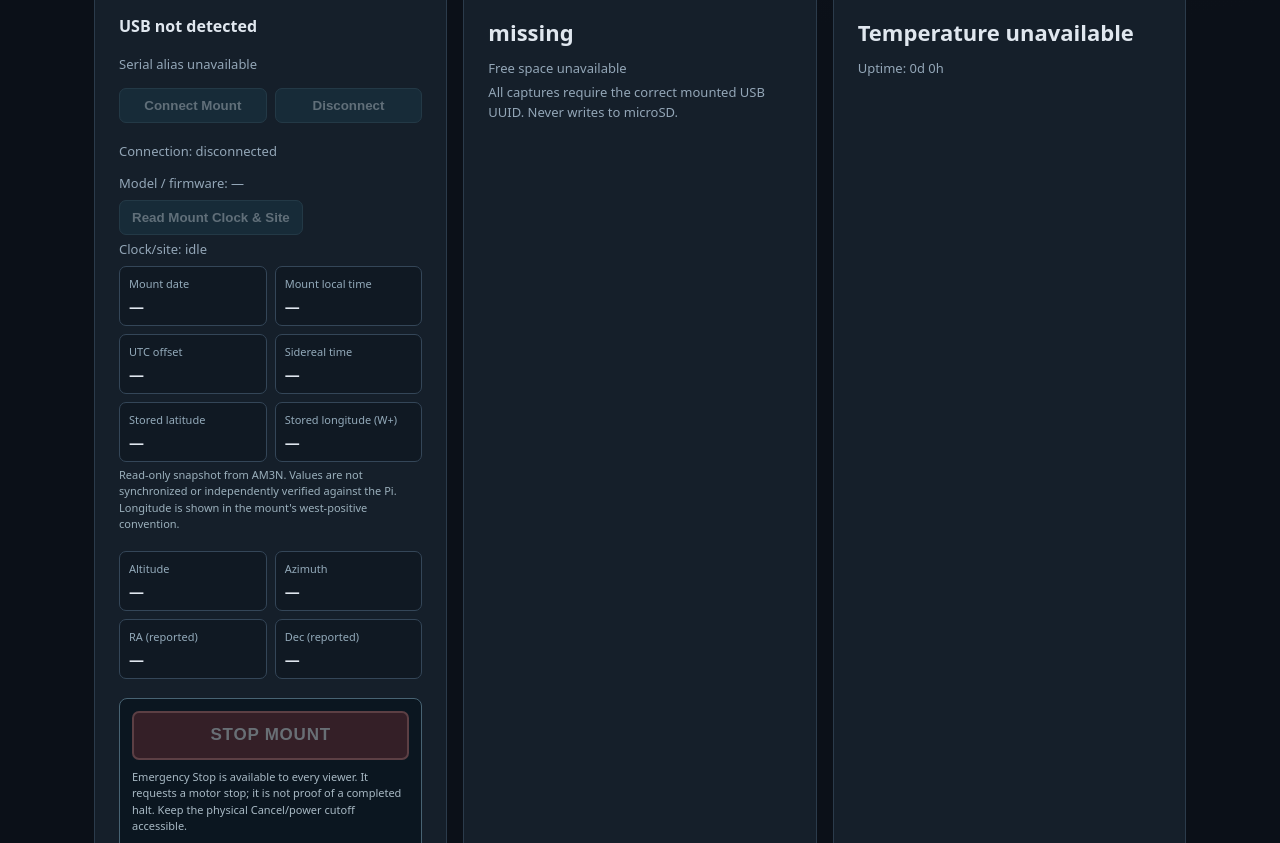
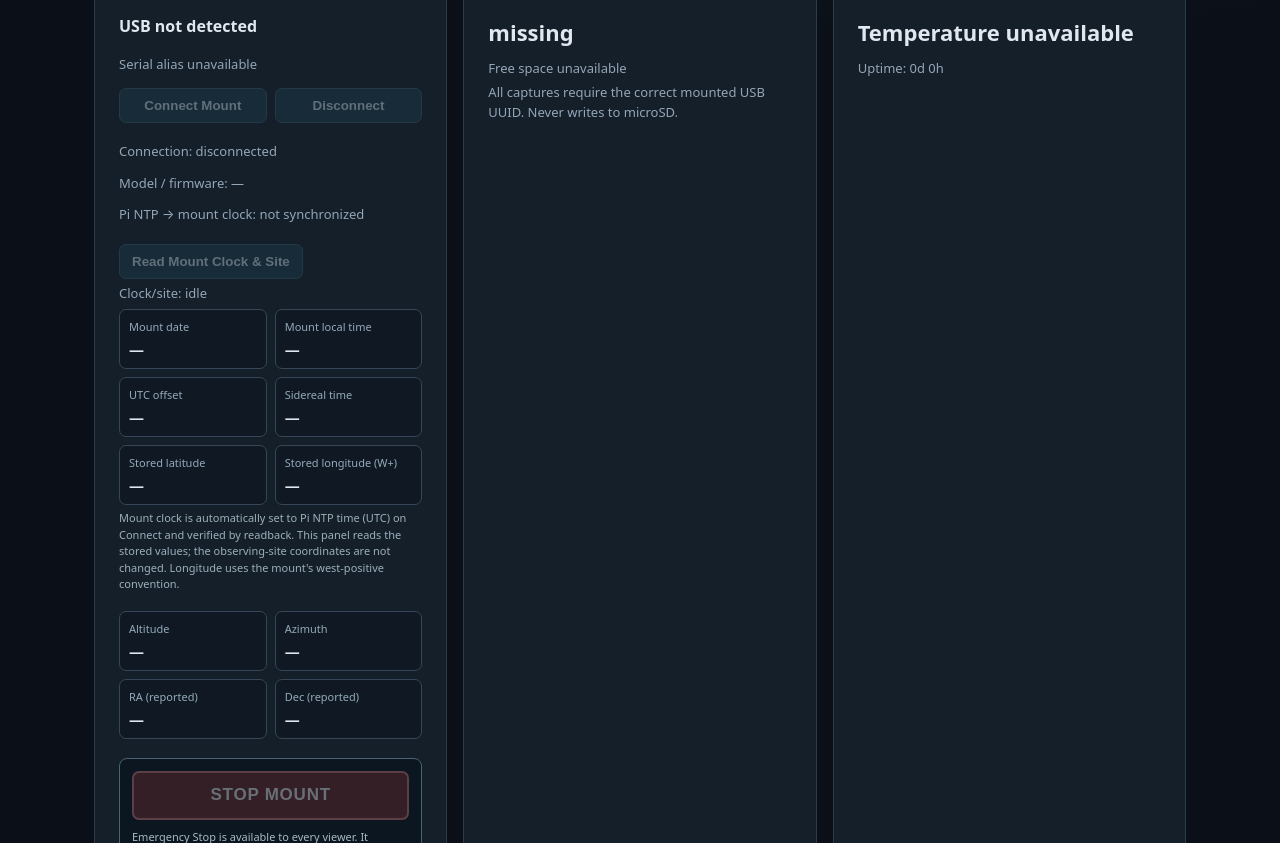
Before and after one commit to Arnbargler/astropi, a Flask app: page / in a window 1280 px wide. Shown: the part 1575-2418 px from the top of the page. Run offline with Flask 3, Linux system fonts and the light colour scheme; data that the repository does not hold is empty.

Commit message:
Show mount NTP time synchronization and verified UTC readback in browser

```diff
--- a/astropi/static/app.js
+++ b/astropi/static/app.js
@@ -337,6 +337,18 @@ function showMount(data) {
   mountPhase = nextPhase;
   mountMotionPhase = data.motion_phase || "idle";
   mountEnvironmentPhase = data.environment_phase || "idle";
+  const syncPhase = data.time_sync_phase || "idle";
+  const syncLabels = {
+    idle: "Pi NTP → mount clock: not synchronized",
+    checking: "Pi NTP → mount clock: checking NTP synchronization…",
+    syncing: "Pi NTP → mount clock: setting UTC and verifying…",
+    verified: "Pi NTP → mount clock: VERIFIED" +
+      (data.time_sync_verified_utc ? " (" +
+        new Date(data.time_sync_verified_utc).toLocaleTimeString() + ")" : ""),
+    error: "Pi NTP → mount clock: NOT synchronized"
+  };
+  write("mount-time-sync", syncLabels[syncPhase] || ("Clock sync: " + syncPhase));
+  write("mount-time-sync-error", data.time_sync_error || "");
   if (mountPhase !== "connected") heldMountDirection = null;
   const env = mountPhase === "connected" ? data.environment : null;
   write("mount-environment-state", env ?
--- a/astropi/templates/index.html
+++ b/astropi/templates/index.html
@@ -158,6 +158,8 @@
         </div>
         <p id="mount-phase" role="status">Mount disconnected</p>
         <p id="mount-model">Model / firmware: —</p>
+        <p id="mount-time-sync" role="status">Pi NTP → mount clock: waiting to connect</p>
+        <p id="mount-time-sync-error" role="alert" class="mount-error"></p>
         <div class="mount-environment">
           <button type="button" id="mount-read-environment" disabled>Read Mount Clock &amp; Site</button>
           <p id="mount-environment-state" role="status">Clock/site not read</p>
@@ -169,7 +171,7 @@
             <div><span>Stored latitude</span><strong id="mount-env-latitude">—</strong></div>
             <div><span>Stored longitude (W+)</span><strong id="mount-env-longitude">—</strong></div>
           </div>
-          <p class="mount-small">Read-only snapshot from AM3N. Values are not synchronized or independently verified against the Pi. Longitude is shown in the mount's west-positive convention.</p>
+          <p class="mount-small">Mount clock is automatically set to Pi NTP time (UTC) on Connect and verified by readback. This panel reads the stored values; the observing-site coordinates are not changed. Longitude uses the mount's west-positive convention.</p>
           <p id="mount-environment-error" role="alert" class="mount-error"></p>
         </div>
         <div class="mount-coordinates" aria-label="Mount reported coordinates">
```
